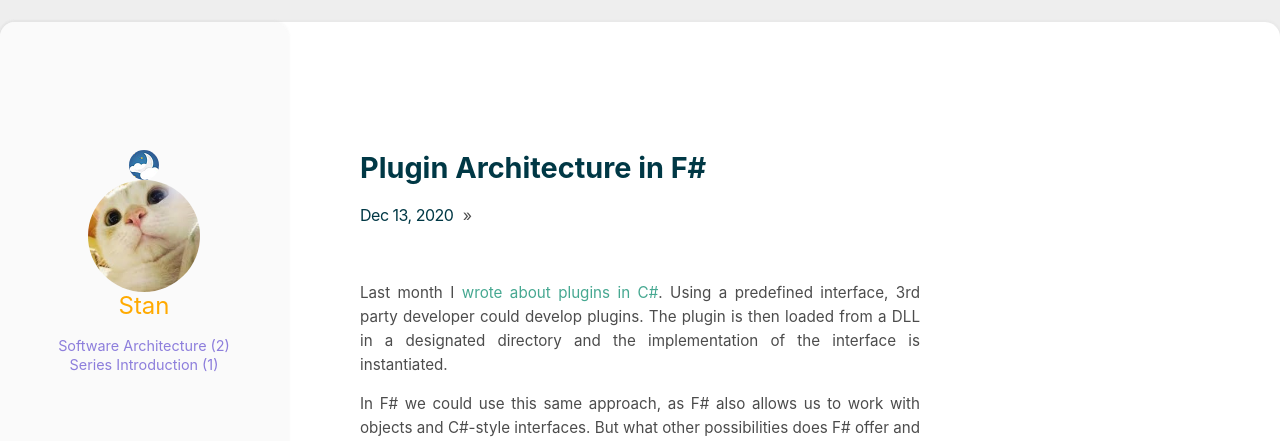
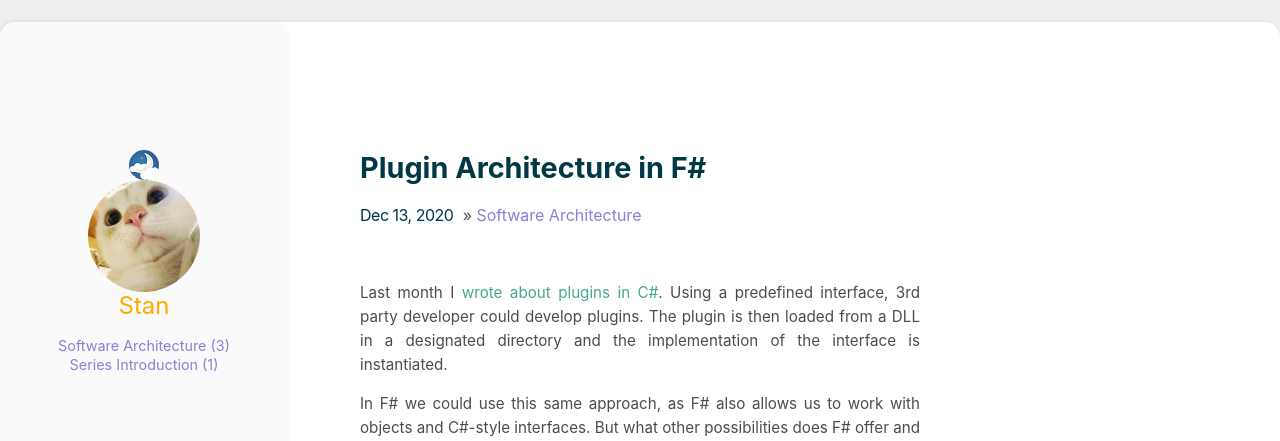
Before and after one commit to janssen-io/janssen-io.github.io, a Jekyll site: the page built from _posts/2020-12-13-Plugin-architecture-in-fsharp.md, in a window 1280 px wide and 900 px high. Shown: the top 441 px of the window. Built offline with Jekyll 4.4.1, drawn with Linux system fonts in a browser that asks for light colours.

Commit message:
Added category and tags

```diff
--- a/_posts/2020-12-13-Plugin-architecture-in-fsharp.md
+++ b/_posts/2020-12-13-Plugin-architecture-in-fsharp.md
@@ -2,6 +2,12 @@
 layout: post
 title: "Plugin Architecture in F#"
 excerpt_separator: <!--more-->
+category: Software Architecture
+tags:
+    - F#
+    - TransactionQL
+    - Personal Project
+    - F# Advent Calendar
 ---
 
 Last month I [wrote about plugins in C#]({% post_url 2020-10-25-Plugin-architecture-in-csharp %}). Using a predefined interface, 3rd party developer could develop plugins. The plugin is then loaded from a DLL in a designated directory and the implementation of the interface is instantiated.
```
